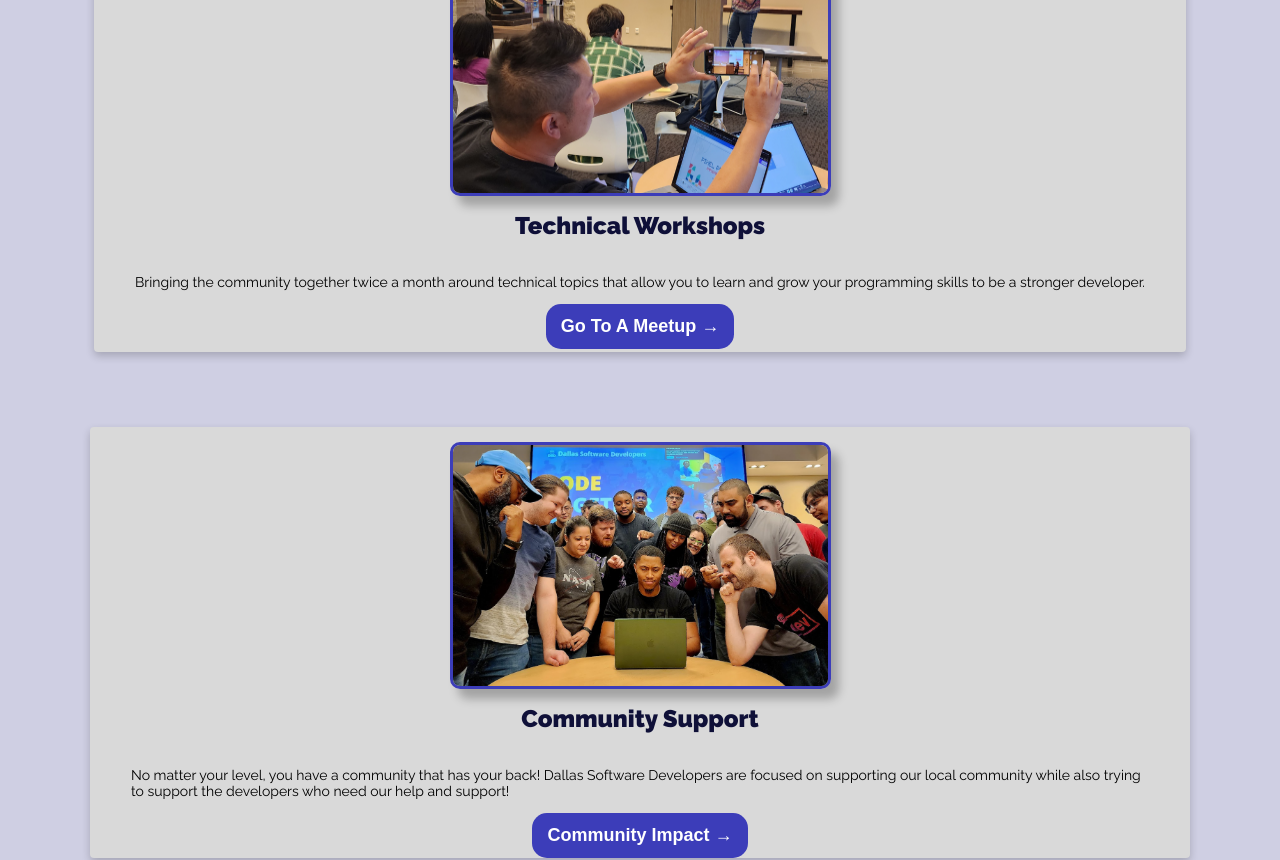
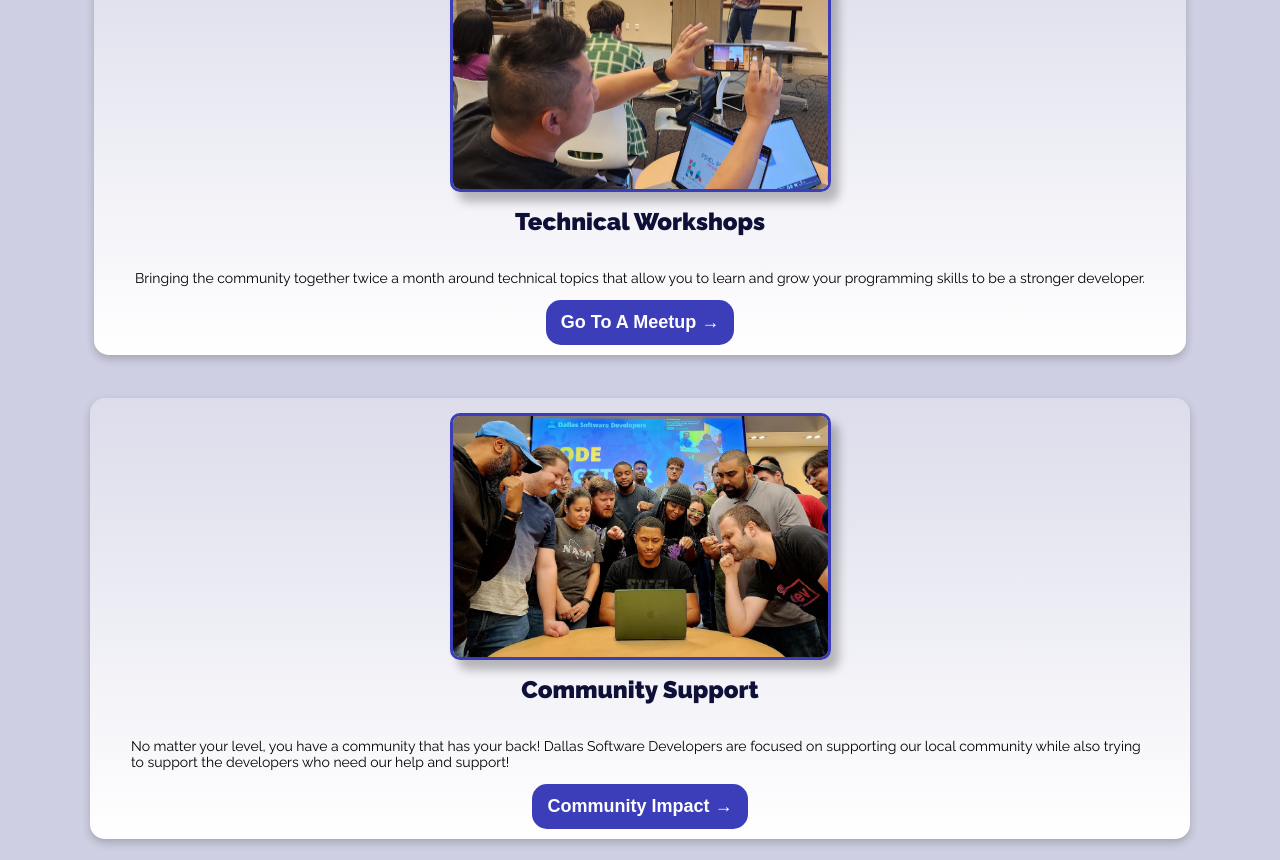
Before and after one commit to dallassoftwaredevelopers/DSDsite, a Next.js app: page / in a window 1280 px wide. Shown: the part 1190-2050 px from the top of the page. Built offline with nearby package versions, Linux system fonts and the light colour scheme.

Commit message:
chore: card styling with new gradient and button alignment (WEB-60)

```diff
--- a/src/app/components/cardsSection/cards.module.css
+++ b/src/app/components/cardsSection/cards.module.css
@@ -2,18 +2,18 @@
 
 .cardContainer {
   display: flex;
-  flex-wrap: wrap;
-  gap: 45px;
+  gap: 13px;
   padding: 60px;
   justify-content: space-around;
+  background-color: #CFCFE3;
 }
 
 .card {
   flex: 0 0 425px;
-  height: 550px;
-  background-color: #d9d9d9;
+  height: 621px;
+  background: linear-gradient(to bottom, #DCDCEB, #FFFFFF);
   box-shadow: 0 4px 8px 0 rgba(0, 0, 0, 0.2);
-  border-radius: 4px;
+  border-radius: 15px;
   display: flex;
   flex-direction: column;
   justify-content: center;
@@ -37,6 +37,8 @@
 
 .cardLink {
   text-decoration: none;
+  margin-top: auto;
+  margin-bottom: 10px;
 }
 
 .imageContainer {
```
